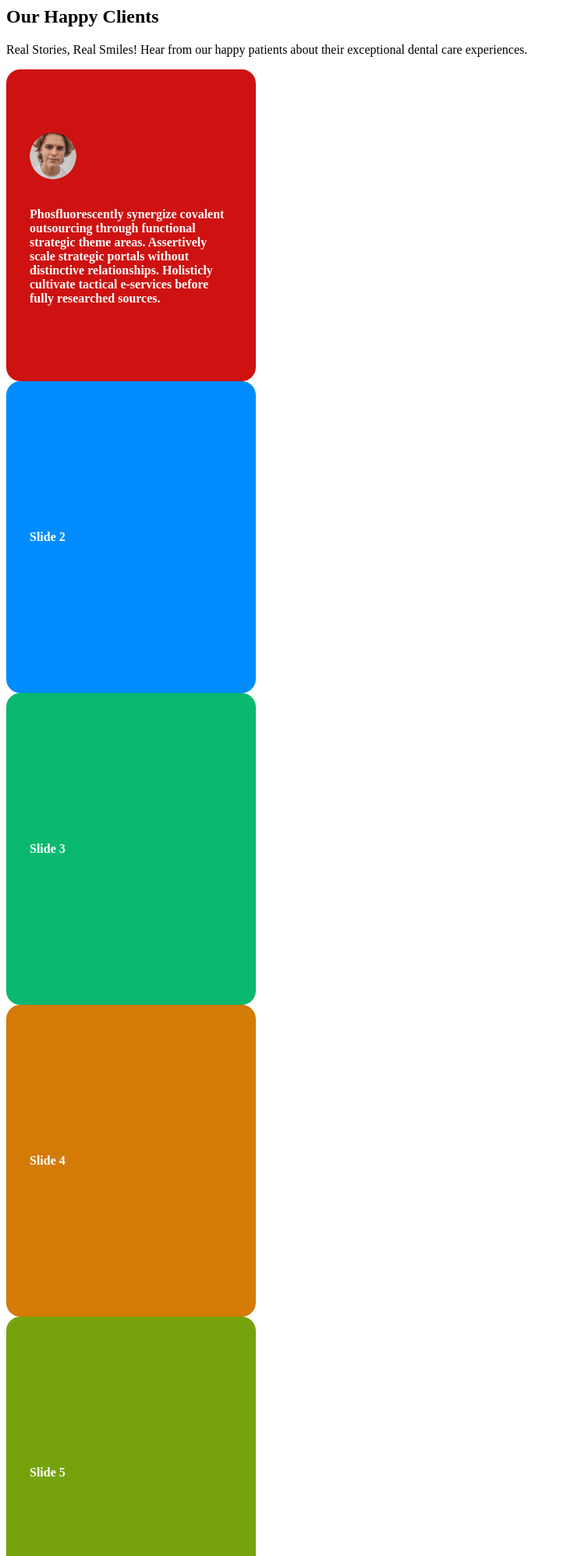
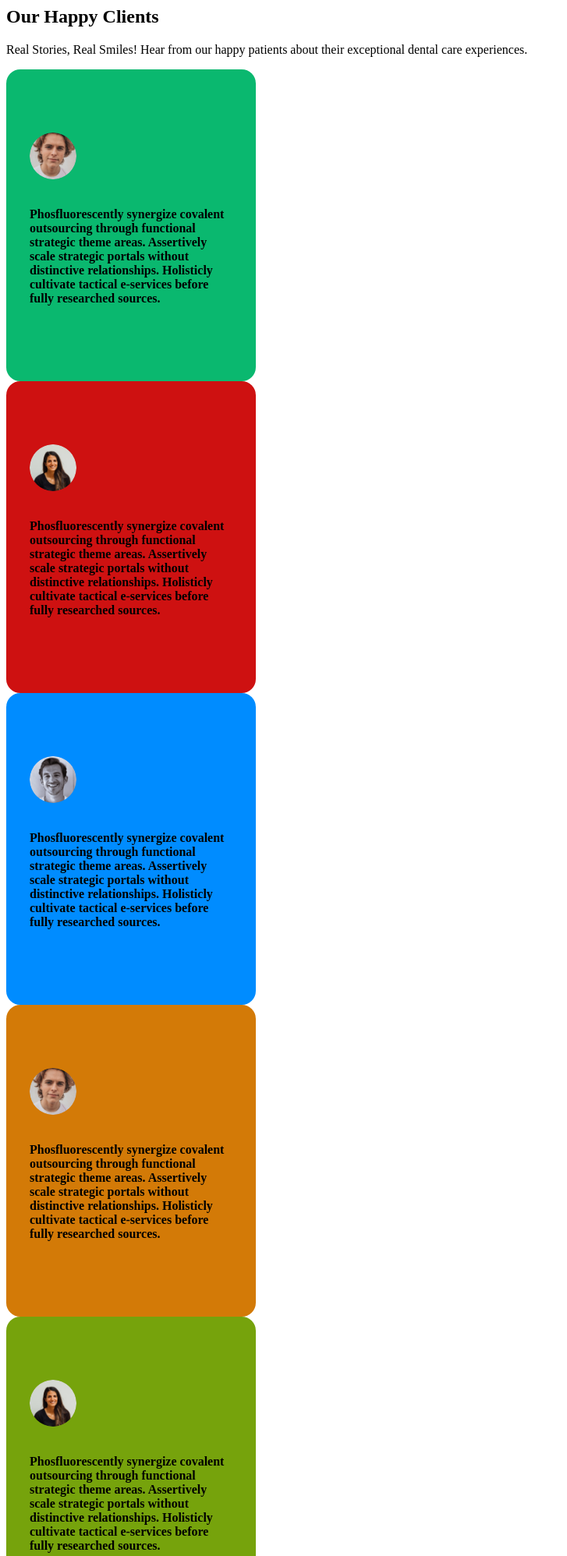
Before and after one commit to Eshat002/SmileCare, a Django app: template templates/cotton/review.html in a window 1280 px wide. Shown: the top 1996 px of the page at 78% size, without its empty margins (0-727 px from the left). Run offline with Django 5.2, Linux system fonts and the light colour scheme; the template is opened without the code that fills it, so the values that code supplies are empty.

Commit message:
Add style to review section

```diff
--- a/home/templates/home/home.html
+++ b/home/templates/home/home.html
@@ -21,12 +21,11 @@
 <div class="video-container md:mt-28 mt-20">
   <c-video />
 </div>
-
 <div class="li-profile-container md:mt-28 mt-20">
   <c-linkedinProfiles />
 </div>
 
-<div class="review-container md:mt-28 mt-20">
+<div class="review-container">
   <c-review />
 </div>
 
--- a/static/base.css
+++ b/static/base.css
@@ -6,4 +6,5 @@ body {
   box-sizing: border-box;
   margin: 0;
   padding: 0;
+  background-color: #ffffff !important;
 }
--- a/templates/cotton/review.html
+++ b/templates/cotton/review.html
@@ -15,23 +15,24 @@
       border-radius: 18px;
       font-size: 16px;
       font-weight: bold;
-      color: #fff;
       padding: 0px 30px 0px 30px !important;
       height: 400px;
       gap: 20px;
     }
 
     .mySwiper2 .swiper-slide:nth-child(1n) {
-      background-color: rgb(206, 17, 17);
+        background-color: rgb(10, 184, 111);
+
     }
 
     .mySwiper2 .swiper-slide:nth-child(2n) {
+       background-color: rgb(206, 17, 17);
+    }
+
+    .mySwiper2 .swiper-slide:nth-child(3n) {
       background-color: rgb(0, 140, 255);
     }
 
-    .mySwiper2 .swiper-slide:nth-child(3n) {
-      background-color: rgb(10, 184, 111);
-    }
 
     .mySwiper2 .swiper-slide:nth-child(4n) {
       background-color: rgb(211, 122, 7);
@@ -60,18 +61,20 @@
     .mySwiper2 .swiper-slide:nth-child(10n) {
       background-color: rgb(54, 94, 77);
     }
+
+
   </style>
 </head>
-<section class="lg:my-12 sm:my-8 my-3 bg-primary py-14">
-  <div class="flex flex-col items-center gap-4 justify-center px-4">
+<section class="lg:my-12 sm:my-8 my-3 py-14">
+  <div class="flex flex-col items-center gap-0 justify-center px-4">
     <c-gHeadline>
       <h2
-        class="font-bold sm:text-4xl text-3xl text-dark capitalize sm:leading-snug leading-10 text-center"
+        class="font-bold sm:text-4xl text-3xl text-dark capitalize sm:leading-snug leading-10 text-center mb-3"
       >
         Our Happy <span class="text-secondary">Clients</span> </span>
       </h2>
     </c-gHeadline>
-    <p class="font-normal text-lg text-primaryGray mb-4 text-center">
+    <p class="font-normal text-lg text-primaryGray mb-0 text-center">
         Real Stories, Real Smiles! Hear from our happy patients about their exceptional dental care experiences.
     </p>
 
@@ -85,21 +88,83 @@
             style="width: 60px; height: 60px; border-radius: 50%"
           />
 
-          <p>
+          <p class="font-normal text-base text-white">
             Phosfluorescently synergize covalent outsourcing through functional
             strategic theme areas. Assertively scale strategic portals without
             distinctive relationships. Holisticly cultivate tactical e-services
             before fully researched sources.
           </p>
         </div>
-        <div class="swiper-slide">Slide 2</div>
-        <div class="swiper-slide">Slide 3</div>
-        <div class="swiper-slide">Slide 4</div>
-        <div class="swiper-slide">Slide 5</div>
-        <div class="swiper-slide">Slide 6</div>
-        <div class="swiper-slide">Slide 7</div>
-        <div class="swiper-slide">Slide 8</div>
-        <div class="swiper-slide">Slide 9</div>
+        <div class="swiper-slide">
+          <img
+            src="{% static 'Images/patient2.png' %}"
+            alt="patient-image"
+            style="width: 60px; height: 60px; border-radius: 50%"
+          />
+
+          <p class="font-normal text-base text-white">
+            Phosfluorescently synergize covalent outsourcing through functional
+            strategic theme areas. Assertively scale strategic portals without
+            distinctive relationships. Holisticly cultivate tactical e-services
+            before fully researched sources.
+          </p>
+        </div>
+        <div class="swiper-slide">
+          <img
+            src="{% static 'Images/patient3.png' %}"
+            alt="patient-image"
+            style="width: 60px; height: 60px; border-radius: 50%"
+          />
+
+          <p class="font-normal text-base text-white">
+            Phosfluorescently synergize covalent outsourcing through functional
+            strategic theme areas. Assertively scale strategic portals without
+            distinctive relationships. Holisticly cultivate tactical e-services
+            before fully researched sources.
+          </p>
+        </div>
+        <div class="swiper-slide bg-secondary">
+          <img
+            src="{% static 'Images/patient1.png' %}"
+            alt="patient-image"
+            style="width: 60px; height: 60px; border-radius: 50%"
+          />
+
+          <p class="font-normal text-base text-white">
+            Phosfluorescently synergize covalent outsourcing through functional
+            strategic theme areas. Assertively scale strategic portals without
+            distinctive relationships. Holisticly cultivate tactical e-services
+            before fully researched sources.
+          </p>
+        </div>
+        <div class="swiper-slide">
+          <img
+            src="{% static 'Images/patient2.png' %}"
+            alt="patient-image"
+            style="width: 60px; height: 60px; border-radius: 50%"
+          />
+
+          <p class="font-normal text-base text-white">
+            Phosfluorescently synergize covalent outsourcing through functional
+            strategic theme areas. Assertively scale strategic portals without
+            distinctive relationships. Holisticly cultivate tactical e-services
+            before fully researched sources.
+          </p>
+        </div>
+        <div class="swiper-slide">
+          <img
+            src="{% static 'Images/patient3.png' %}"
+            alt="patient-image"
+            style="width: 60px; height: 60px; border-radius: 50%"
+          />
+
+          <p class="font-normal text-base text-white">
+            Phosfluorescently synergize covalent outsourcing through functional
+            strategic theme areas. Assertively scale strategic portals without
+            distinctive relationships. Holisticly cultivate tactical e-services
+            before fully researched sources.
+          </p>
+        </div>
       </div>
     </div>
   </div>
```
Also changed, not shown: theme/static/css/dist/styles.css (+66 -0 lines), static/Images/patient2.png (added), static/Images/patient3.png (added).
